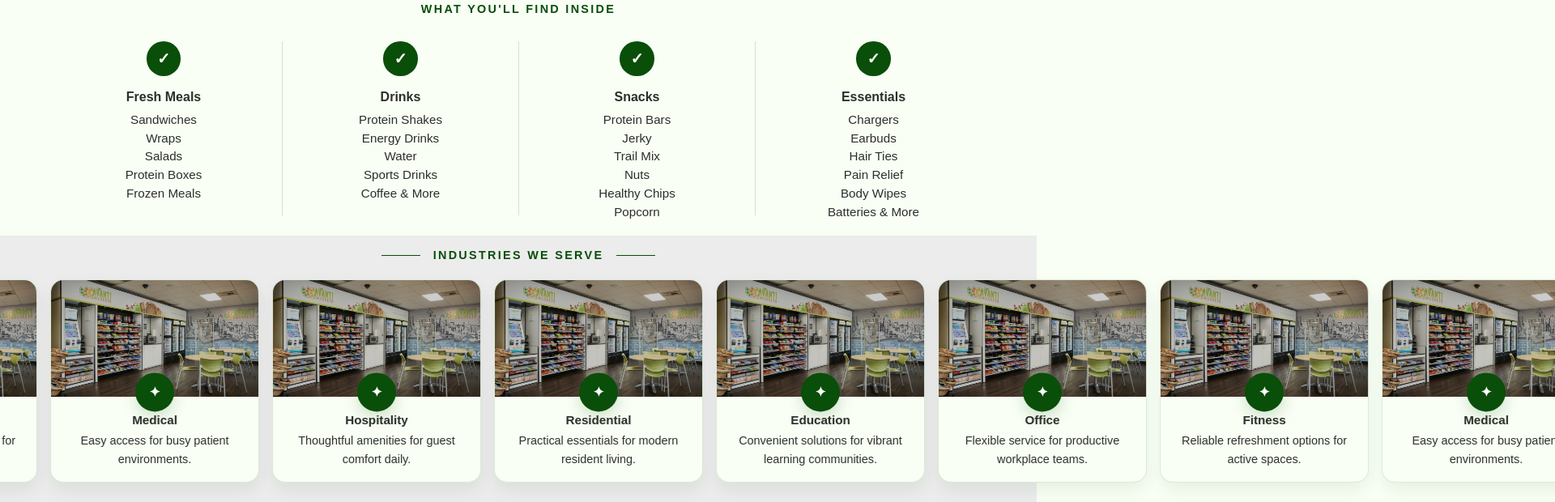
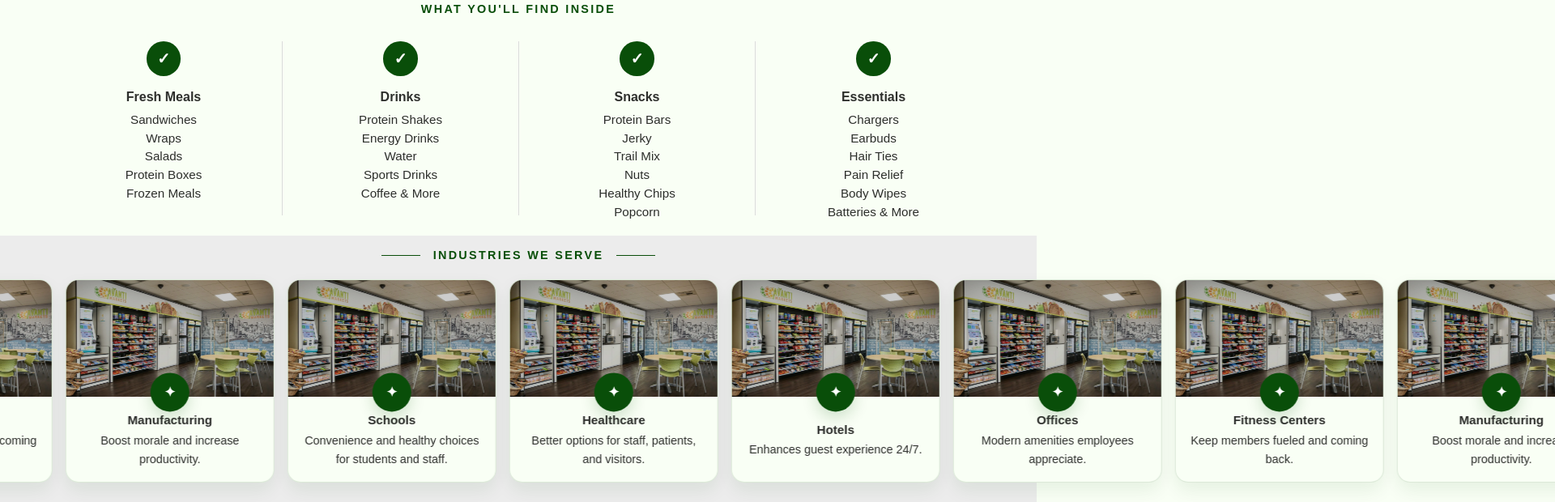
Before and after one commit to Benroke/Temporary_Page, a plain HTML site: page index.html in a window 1280 px wide. Shown: the part 1631-2251 px from the top of the page at 81% size, 1920 px wide, since content can reach past the window. Drawn offline with Linux system fonts and the light colour scheme.

Commit message:
Update industries section content and images for improved clarity and relevance

```diff
--- a/index.html
+++ b/index.html
@@ -314,7 +314,7 @@
             <div class="industries-grid">
                 <article class="industry-card">
                     <div class="industry-media">
-                        <img src="assets/images/Hero.webp" alt="Fitness and wellness spaces">
+                        <img src="assets/images/Hero.webp" alt="Fitness center refreshment station">
                     </div>
 
                     <div class="industry-icon" aria-hidden="true">
@@ -322,14 +322,14 @@
                     </div>
 
                     <div class="industry-content">
-                        <h3 class="industry-title">Fitness</h3>
-                        <p class="industry-description">Reliable refreshment options for active spaces.</p>
+                        <h3 class="industry-title">Fitness Centers</h3>
+                        <p class="industry-description">Keep members fueled and coming back.</p>
                     </div>
                 </article>
 
                 <article class="industry-card">
                     <div class="industry-media">
-                        <img src="assets/images/Hero.webp" alt="Medical and healthcare spaces">
+                        <img src="assets/images/Hero.webp" alt="Manufacturing breakroom refreshment area">
                     </div>
 
                     <div class="industry-icon" aria-hidden="true">
@@ -337,14 +337,14 @@
                     </div>
 
                     <div class="industry-content">
-                        <h3 class="industry-title">Medical</h3>
-                        <p class="industry-description">Easy access for busy patient environments.</p>
+                        <h3 class="industry-title">Manufacturing</h3>
+                        <p class="industry-description">Boost morale and increase productivity.</p>
                     </div>
                 </article>
 
                 <article class="industry-card">
                     <div class="industry-media">
-                        <img src="assets/images/Hero.webp" alt="Hotels and hospitality spaces">
+                        <img src="assets/images/Hero.webp" alt="School breakroom with snacks and drinks">
                     </div>
 
                     <div class="industry-icon" aria-hidden="true">
@@ -352,14 +352,14 @@
                     </div>
 
                     <div class="industry-content">
-                        <h3 class="industry-title">Hospitality</h3>
-                        <p class="industry-description">Thoughtful amenities for guest comfort daily.</p>
+                        <h3 class="industry-title">Schools</h3>
+                        <p class="industry-description">Convenience and healthy choices for students and staff.</p>
                     </div>
                 </article>
 
                 <article class="industry-card">
                     <div class="industry-media">
-                        <img src="assets/images/Hero.webp" alt="Apartment communities and residential spaces">
+                        <img src="assets/images/Hero.webp" alt="Healthcare breakroom and waiting area">
                     </div>
 
                     <div class="industry-icon" aria-hidden="true">
@@ -367,14 +367,14 @@
                     </div>
 
                     <div class="industry-content">
-                        <h3 class="industry-title">Residential</h3>
-                        <p class="industry-description">Practical essentials for modern resident living.</p>
+                        <h3 class="industry-title">Healthcare</h3>
+                        <p class="industry-description">Better options for staff, patients, and visitors.</p>
                     </div>
                 </article>
 
                 <article class="industry-card">
                     <div class="industry-media">
-                        <img src="assets/images/Hero.webp" alt="Educational environments">
+                        <img src="assets/images/Hero.webp" alt="Hotel lobby refreshment station">
                     </div>
 
                     <div class="industry-icon" aria-hidden="true">
@@ -382,14 +382,14 @@
                     </div>
 
                     <div class="industry-content">
-                        <h3 class="industry-title">Education</h3>
-                        <p class="industry-description">Convenient solutions for vibrant learning communities.</p>
+                        <h3 class="industry-title">Hotels</h3>
+                        <p class="industry-description">Enhances guest experience 24/7.</p>
                     </div>
                 </article>
 
                 <article class="industry-card">
                     <div class="industry-media">
-                        <img src="assets/images/Hero.webp" alt="Corporate and office spaces">
+                        <img src="assets/images/Hero.webp" alt="Modern office breakroom setup">
                     </div>
 
                     <div class="industry-icon" aria-hidden="true">
@@ -397,14 +397,14 @@
                     </div>
 
                     <div class="industry-content">
-                        <h3 class="industry-title">Office</h3>
-                        <p class="industry-description">Flexible service for productive workplace teams.</p>
+                        <h3 class="industry-title">Offices</h3>
+                        <p class="industry-description">Modern amenities employees appreciate.</p>
                     </div>
                 </article>
 
                 <article class="industry-card">
                     <div class="industry-media">
-                        <img src="assets/images/Hero.webp" alt="Fitness and wellness spaces">
+                        <img src="assets/images/Hero.webp" alt="Fitness center refreshment station">
                     </div>
 
                     <div class="industry-icon" aria-hidden="true">
@@ -412,14 +412,14 @@
                     </div>
 
                     <div class="industry-content">
-                        <h3 class="industry-title">Fitness</h3>
-                        <p class="industry-description">Reliable refreshment options for active spaces.</p>
+                        <h3 class="industry-title">Fitness Centers</h3>
+                        <p class="industry-description">Keep members fueled and coming back.</p>
                     </div>
                 </article>
 
                 <article class="industry-card">
                     <div class="industry-media">
-                        <img src="assets/images/Hero.webp" alt="Medical and healthcare spaces">
+                        <img src="assets/images/Hero.webp" alt="Manufacturing breakroom refreshment area">
                     </div>
 
                     <div class="industry-icon" aria-hidden="true">
@@ -427,14 +427,14 @@
                     </div>
 
                     <div class="industry-content">
-                        <h3 class="industry-title">Medical</h3>
-                        <p class="industry-description">Easy access for busy patient environments.</p>
+                        <h3 class="industry-title">Manufacturing</h3>
+                        <p class="industry-description">Boost morale and increase productivity.</p>
                     </div>
                 </article>
 
                 <article class="industry-card">
                     <div class="industry-media">
-                        <img src="assets/images/Hero.webp" alt="Hotels and hospitality spaces">
+                        <img src="assets/images/Hero.webp" alt="School breakroom with snacks and drinks">
                     </div>
 
                     <div class="industry-icon" aria-hidden="true">
@@ -442,14 +442,14 @@
                     </div>
 
                     <div class="industry-content">
-                        <h3 class="industry-title">Hospitality</h3>
-                        <p class="industry-description">Thoughtful amenities for guest comfort daily.</p>
+                        <h3 class="industry-title">Schools</h3>
+                        <p class="industry-description">Convenience and healthy choices for students and staff.</p>
                     </div>
                 </article>
 
                 <article class="industry-card">
                     <div class="industry-media">
-                        <img src="assets/images/Hero.webp" alt="Apartment communities and residential spaces">
+                        <img src="assets/images/Hero.webp" alt="Healthcare breakroom and waiting area">
                     </div>
 
                     <div class="industry-icon" aria-hidden="true">
@@ -457,14 +457,14 @@
                     </div>
 
                     <div class="industry-content">
-                        <h3 class="industry-title">Residential</h3>
-                        <p class="industry-description">Practical essentials for modern resident living.</p>
+                        <h3 class="industry-title">Healthcare</h3>
+                        <p class="industry-description">Better options for staff, patients, and visitors.</p>
                     </div>
                 </article>
 
                 <article class="industry-card">
                     <div class="industry-media">
-                        <img src="assets/images/Hero.webp" alt="Educational environments">
+                        <img src="assets/images/Hero.webp" alt="Hotel lobby refreshment station">
                     </div>
 
                     <div class="industry-icon" aria-hidden="true">
@@ -472,14 +472,14 @@
                     </div>
 
                     <div class="industry-content">
-                        <h3 class="industry-title">Education</h3>
-                        <p class="industry-description">Convenient solutions for vibrant learning communities.</p>
+                        <h3 class="industry-title">Hotels</h3>
+                        <p class="industry-description">Enhances guest experience 24/7.</p>
                     </div>
                 </article>
 
                 <article class="industry-card">
                     <div class="industry-media">
-                        <img src="assets/images/Hero.webp" alt="Corporate and office spaces">
+                        <img src="assets/images/Hero.webp" alt="Modern office breakroom setup">
                     </div>
 
                     <div class="industry-icon" aria-hidden="true">
@@ -487,8 +487,8 @@
                     </div>
 
                     <div class="industry-content">
-                        <h3 class="industry-title">Office</h3>
-                        <p class="industry-description">Flexible service for productive workplace teams.</p>
+                        <h3 class="industry-title">Offices</h3>
+                        <p class="industry-description">Modern amenities employees appreciate.</p>
                     </div>
                 </article>
             </div>
```
